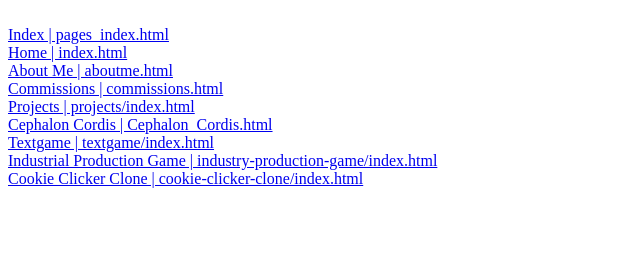
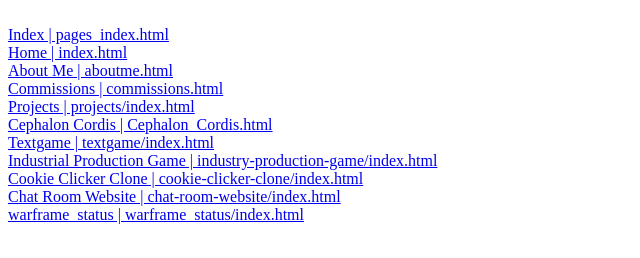
Before and after one commit to STORM-MCCTC/storm-dev.us, a plain HTML site: page pages_index.html in a window 1280 px wide. Shown: the whole page, without its empty margins (0-640 px from the left). Drawn offline with Linux system fonts and the light colour scheme.

Commit message:
added missing pages

```diff
--- a/pages_index.html
+++ b/pages_index.html
@@ -25,5 +25,9 @@
     <br>
     <a href="projects/cookie-clicker-clone/index.html">Cookie Clicker Clone | cookie-clicker-clone/index.html</a>
     <br>
+    <a href="projects/chat-room-website/index.html">Chat Room Website | chat-room-website/index.html</a>
+    <br>
+    <a href="projects/warframe_status/index.html">warframe_status | warframe_status/index.html</a>
+    <br>
 </body>
 </html>
```
